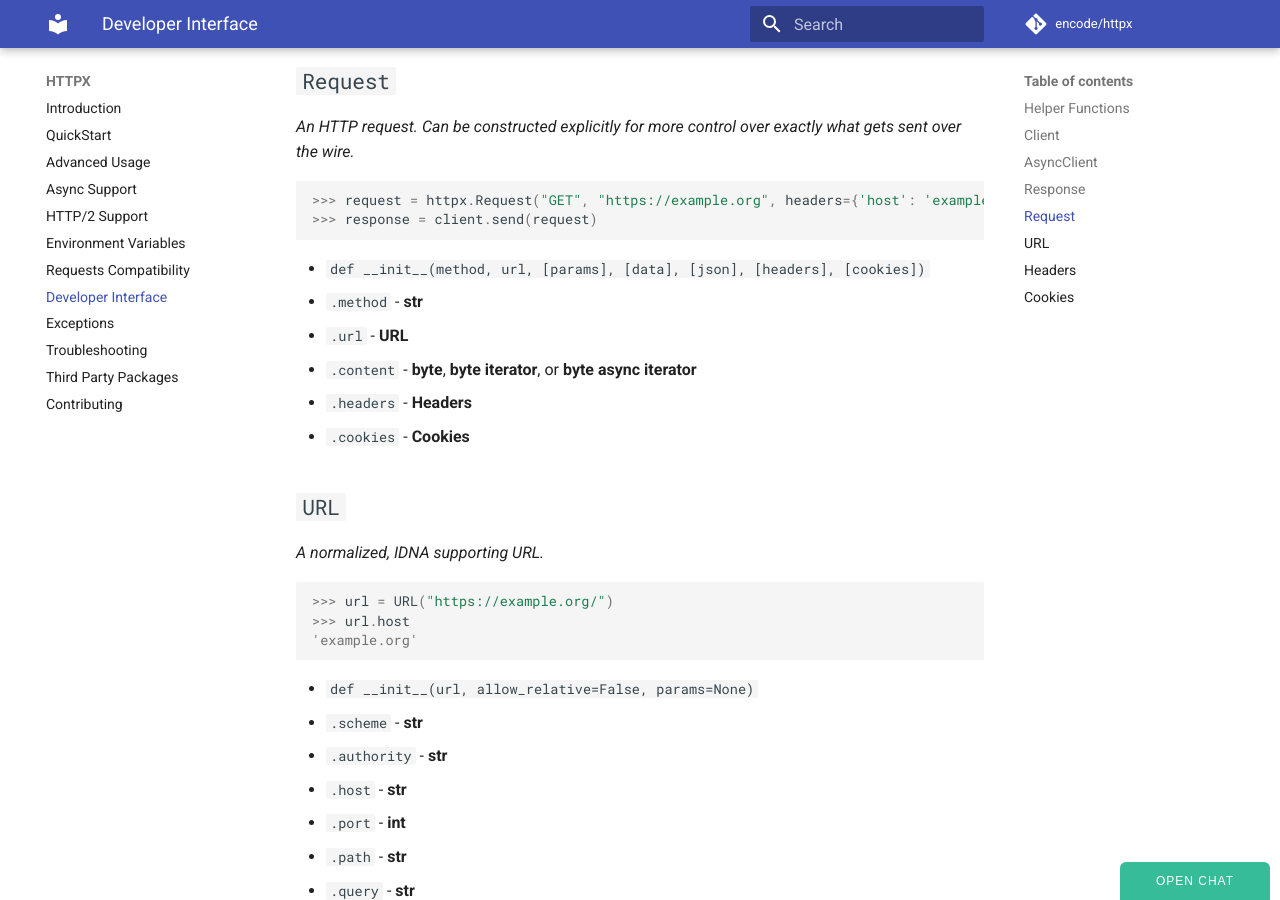
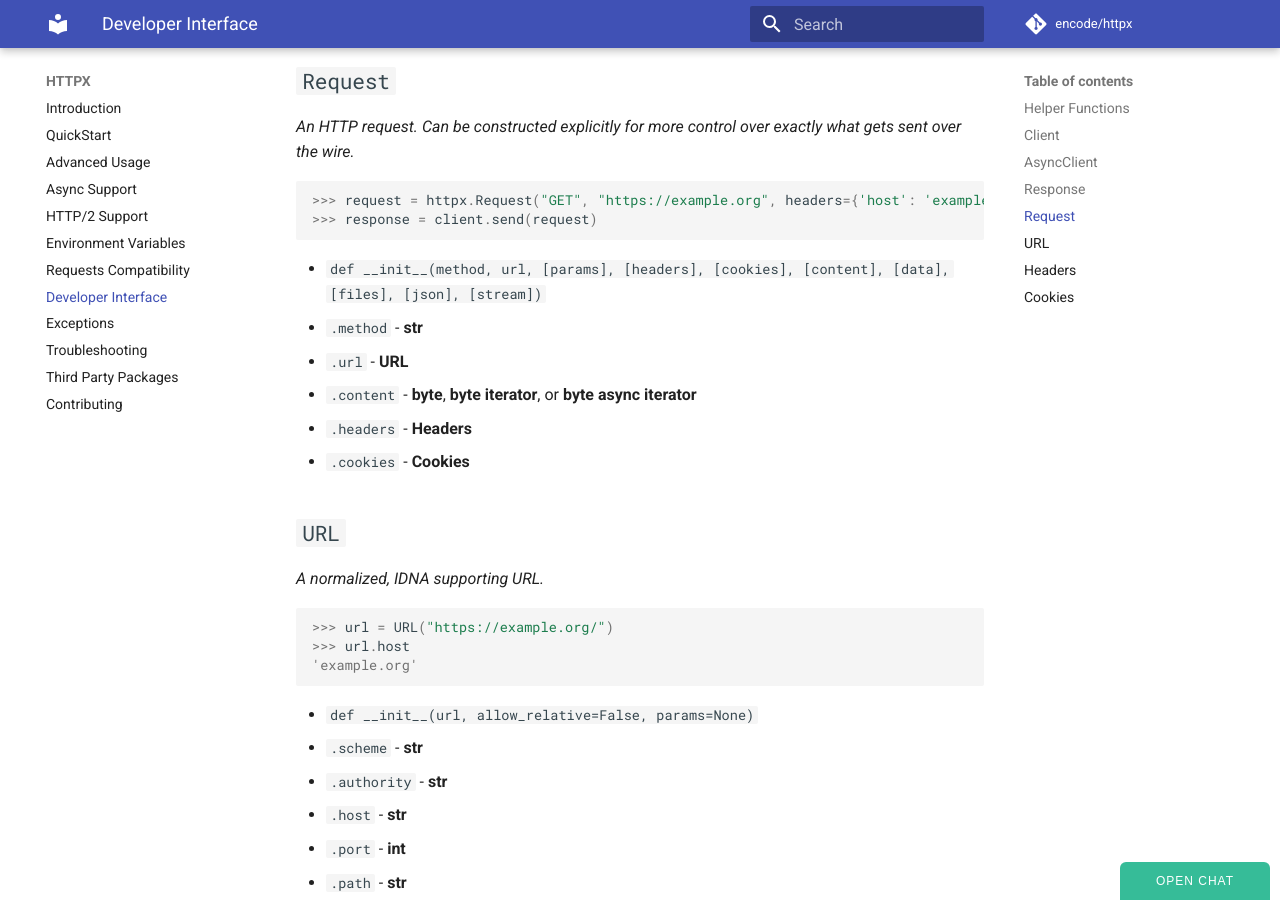
Before and after one commit to WorldStar0126/httpx, an MkDocs documentation site: the page built from docs/api.md, in a window 1280 px wide and 900 px high, scrolled down 2997 px. Built offline with MkDocs 1.6.1 and Material for MkDocs 9.7.7, drawn with Linux system fonts in a browser that asks for light colours; comment, search, counter and statistics services are not loaded.

Commit message:
Added missing Request __init__ parameters (#1456)
Co-authored-by: Joe <nigelchiang@outlook.com>

````diff
--- a/docs/api.md
+++ b/docs/api.md
@@ -97,7 +97,7 @@ what gets sent over the wire.*
 >>> response = client.send(request)
 ```
 
-* `def __init__(method, url, [params], [data], [json], [headers], [cookies])`
+* `def __init__(method, url, [params], [headers], [cookies], [content], [data], [files], [json], [stream])`
 * `.method` - **str**
 * `.url` - **URL**
 * `.content` - **byte**, **byte iterator**, or **byte async iterator**
````
